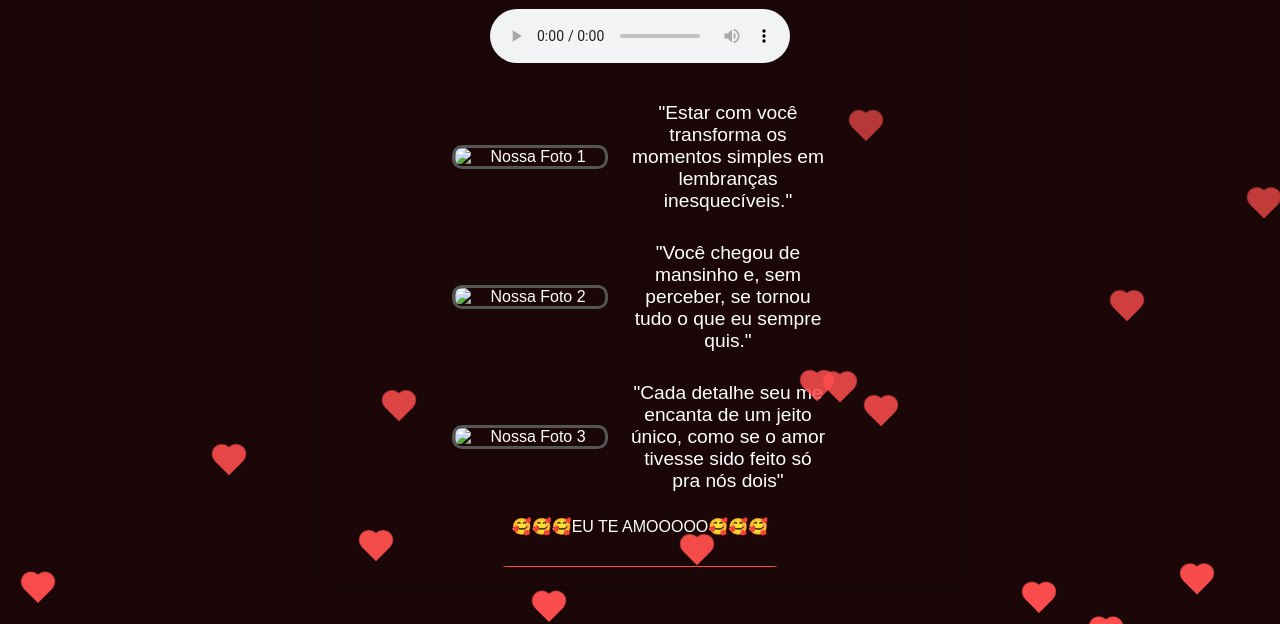
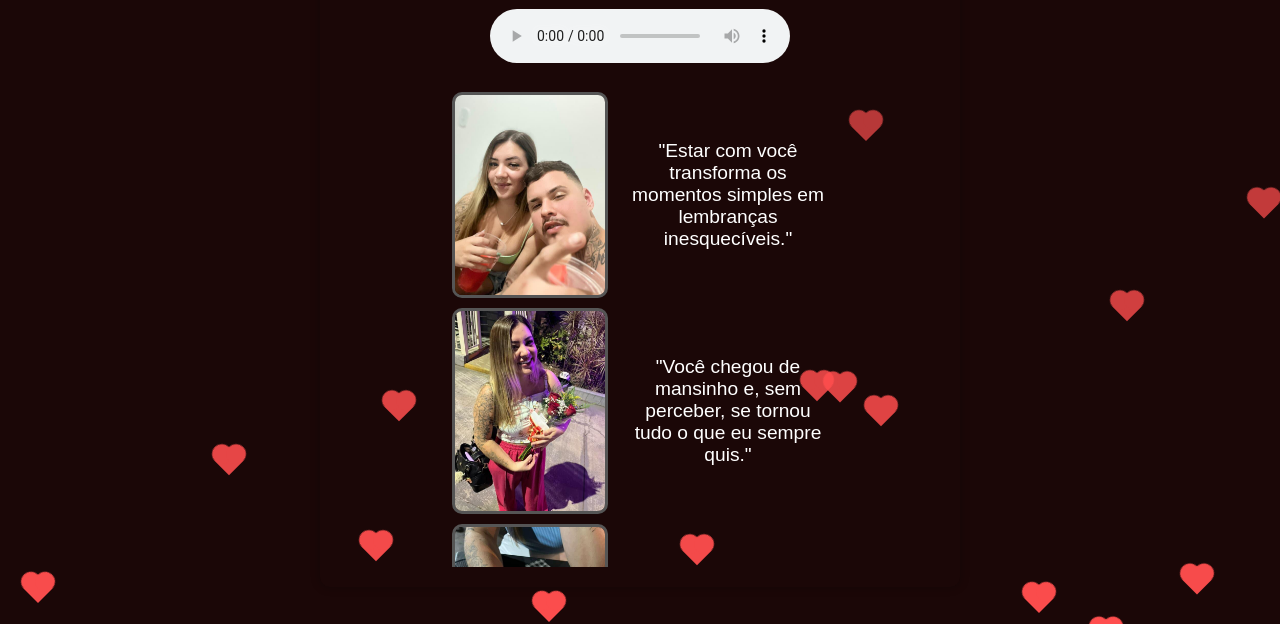
Before and after one commit to gabrielc2003/presente-francielly, a plain HTML site: page index.html in a window 1280 px wide. Shown: the part 176-800 px from the top of the page. Drawn offline with Linux system fonts and the light colour scheme.

Commit message:
alterei fotos

```diff
--- a/index.html
+++ b/index.html
@@ -21,19 +21,19 @@
         <div class="image-container">
             <!-- Foto 1 -->
             <div class="photo-with-message">
-                <img src="cio1.jpg" alt="Nossa Foto 1" class="photo">
+                <img src="foto1.jpg" alt="Nossa Foto 1" class="photo">
                 <p class="photo-message"> "Estar com você transforma os momentos simples em lembranças inesquecíveis."</p>
             </div>
 
             <!-- Foto 2 -->
             <div class="photo-with-message">
-                <img src="cio2.jpg" alt="Nossa Foto 2" class="photo">
+                <img src="foto2.jpg" alt="Nossa Foto 2" class="photo">
                 <p class="photo-message">"Você chegou de mansinho e, sem perceber, se tornou tudo o que eu sempre quis."</p>
             </div>
 
             <!-- Foto 3 -->
             <div class="photo-with-message">
-                <img src="cio3.jpg" alt="Nossa Foto 3" class="photo">
+                <img src="foto3.jpg" alt="Nossa Foto 3" class="photo">
                 <p class="photo-message">"Cada detalhe seu me encanta de um jeito único, como se o amor tivesse sido feito só pra nós dois"</p>
             </div>
 
```
